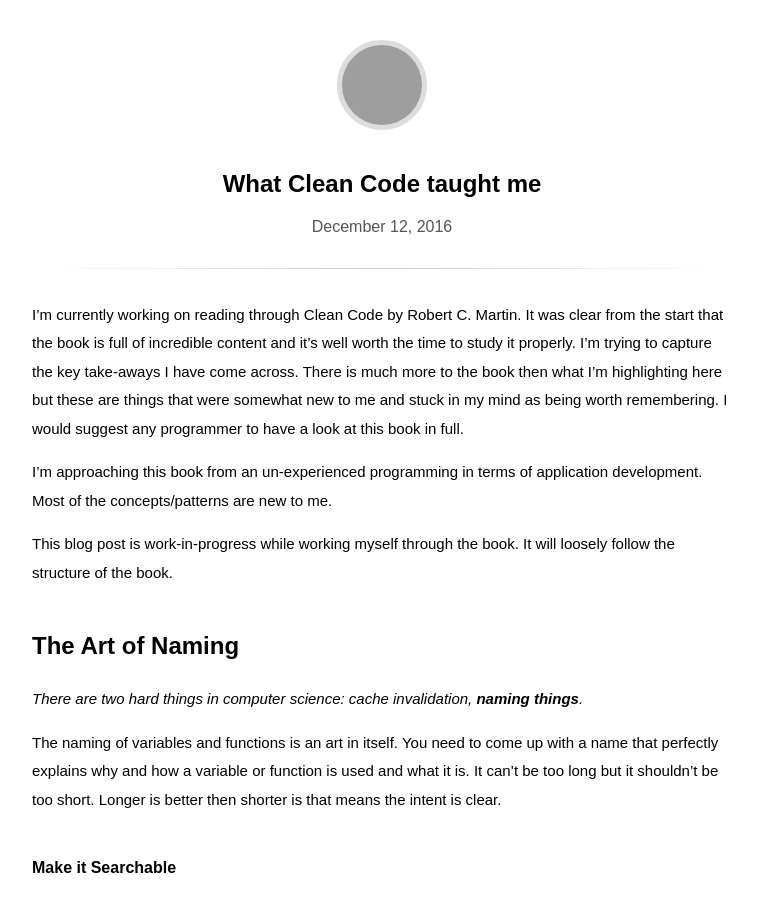
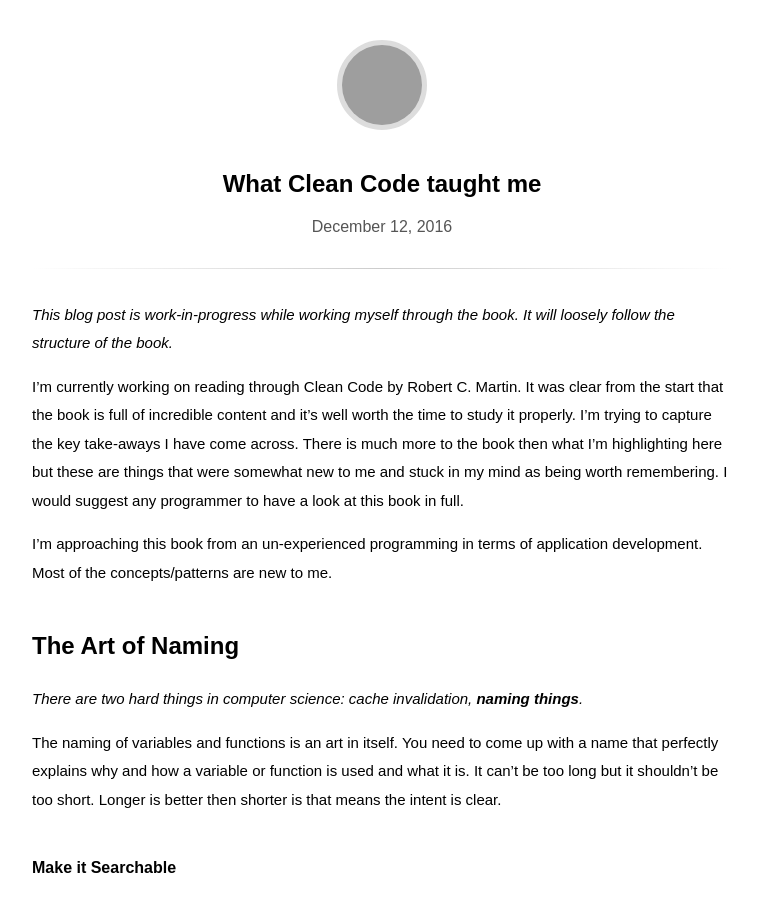
Before and after one commit to svenhofstede-zz/svenhofstede.github.ios, a Jekyll site: the page built from _posts/2016-12-12-clean-code-summary.md, in a window 1280 px wide and 900 px high, cut to the strip 0-900 px from the top of the window. Shown: the whole strip, without its empty margins (258-1015 px from the left). Built offline with Jekyll 4.4.1, drawn with Linux system fonts in a browser that asks for light colours; some web fonts are replaced; grey boxes are pictures that could not be loaded.

```diff
--- a/_posts/2016-12-12-clean-code-summary.md
+++ b/_posts/2016-12-12-clean-code-summary.md
@@ -4,12 +4,11 @@ published: true
 tags:
 - Books
 ---
+*This blog post is work-in-progress while working myself through the book. It will loosely follow the structure of the book.*
 
 I'm currently working on reading through Clean Code by Robert C. Martin. It was clear from the start that the book is full of incredible content and it's well worth the time to study it properly. I'm trying to capture the key take-aways I have come across. There is much more to the book then what I'm highlighting here but these are things that were somewhat new to me and stuck in my mind as being worth remembering. I would suggest any programmer to have a look at this book in full.
 
 I'm approaching this book from an un-experienced programming in terms of application development. Most of the concepts/patterns are new to me.
-
-This blog post is work-in-progress while working myself through the book. It will loosely follow the structure of the book.
 
 ## The Art of Naming
 
```
Also changed, not shown: _posts/2016-11-26-the-alchemist.md (added, +14 -0 lines), _posts/2016-12-17-be-obsessed.md (+2 -0 lines).
